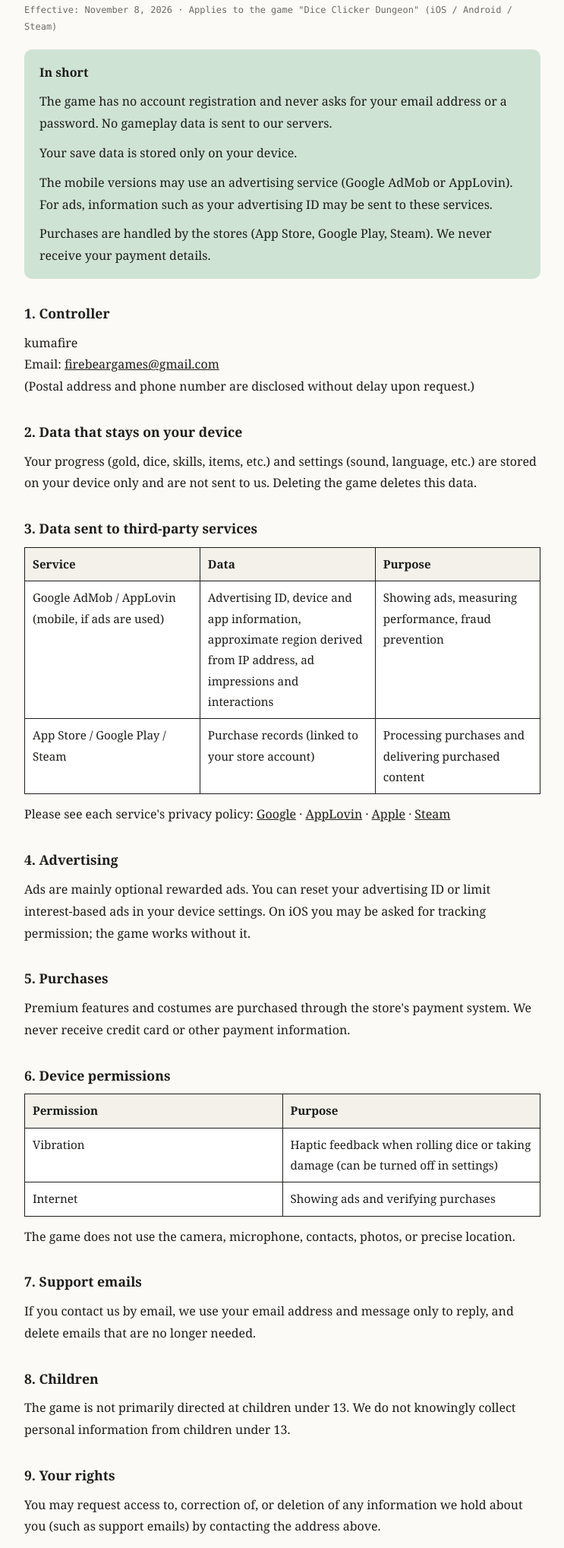
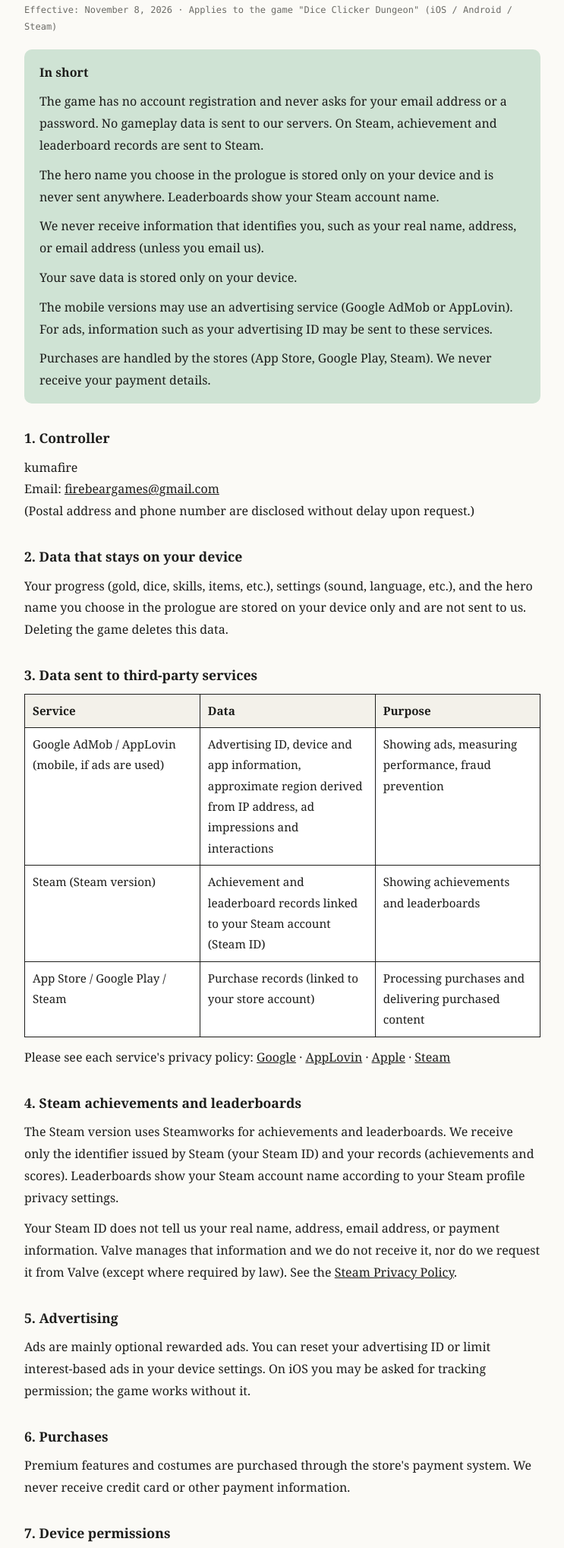
Before and after one commit to kumafire-tech/kumafire-tech.github.io, a plain HTML site: page privacy_en.html in a window 1280 px wide. Shown: the part 275-2312 px from the top of the page at 76% size, without its empty margins (268-1011 px from the left). Drawn offline with Linux system fonts and the light colour scheme.

Commit message:
プライバシーポリシーに Steam の実績・ランキングと主人公の名前の扱いを追記
Co-Authored-By: Claude Opus 5.5 <noreply@anthropic.com>
Claude-Session: https://claude.ai/code/session_01QX4PXLcbAvUyBwNopqBjiv

```diff
--- a/privacy_en.html
+++ b/privacy_en.html
@@ -8,7 +8,9 @@
 <span class="meta">Effective: November 8, 2026 · Applies to the game "Dice Clicker Dungeon" (iOS / Android / Steam)</span>
 <div class="summary">
 <p><b>In short</b></p>
-<p>The game has no account registration and never asks for your email address or a password. No gameplay data is sent to our servers.</p>
+<p>The game has no account registration and never asks for your email address or a password. No gameplay data is sent to our servers. On Steam, achievement and leaderboard records are sent to Steam.</p>
+<p>The hero name you choose in the prologue is stored only on your device and is never sent anywhere. Leaderboards show your Steam account name.</p>
+<p>We never receive information that identifies you, such as your real name, address, or email address (unless you email us).</p>
 <p>Your save data is stored only on your device.</p>
 <p>The mobile versions may use an advertising service (Google AdMob or AppLovin). For ads, information such as your advertising ID may be sent to these services.</p>
 <p>Purchases are handled by the stores (App Store, Google Play, Steam). We never receive your payment details.</p>
@@ -16,32 +18,36 @@
 <h3 class="sec">1. Controller</h3>
 <p>kumafire<br>Email: <a href="mailto:firebeargames@gmail.com">firebeargames@gmail.com</a><br>(Postal address and phone number are disclosed without delay upon request.)</p>
 <h3 class="sec">2. Data that stays on your device</h3>
-<p>Your progress (gold, dice, skills, items, etc.) and settings (sound, language, etc.) are stored on your device only and are not sent to us. Deleting the game deletes this data.</p>
+<p>Your progress (gold, dice, skills, items, etc.), settings (sound, language, etc.), and the hero name you choose in the prologue are stored on your device only and are not sent to us. Deleting the game deletes this data.</p>
 <h3 class="sec">3. Data sent to third-party services</h3>
 <table>
 <tr><th>Service</th><th>Data</th><th>Purpose</th></tr>
 <tr><td>Google AdMob / AppLovin (mobile, if ads are used)</td><td>Advertising ID, device and app information, approximate region derived from IP address, ad impressions and interactions</td><td>Showing ads, measuring performance, fraud prevention</td></tr>
+<tr><td>Steam (Steam version)</td><td>Achievement and leaderboard records linked to your Steam account (Steam ID)</td><td>Showing achievements and leaderboards</td></tr>
 <tr><td>App Store / Google Play / Steam</td><td>Purchase records (linked to your store account)</td><td>Processing purchases and delivering purchased content</td></tr>
 </table>
 <p>Please see each service's privacy policy: <a href="https://policies.google.com/privacy" target="_blank" rel="noopener">Google</a> · <a href="https://www.applovin.com/privacy/" target="_blank" rel="noopener">AppLovin</a> · <a href="https://www.apple.com/legal/privacy/" target="_blank" rel="noopener">Apple</a> · <a href="https://store.steampowered.com/privacy_agreement/" target="_blank" rel="noopener">Steam</a></p>
-<h3 class="sec">4. Advertising</h3>
+<h3 class="sec">4. Steam achievements and leaderboards</h3>
+<p>The Steam version uses Steamworks for achievements and leaderboards. We receive only the identifier issued by Steam (your Steam ID) and your records (achievements and scores). Leaderboards show your Steam account name according to your Steam profile privacy settings.</p>
+<p>Your Steam ID does not tell us your real name, address, email address, or payment information. Valve manages that information and we do not receive it, nor do we request it from Valve (except where required by law). See the <a href="https://store.steampowered.com/privacy_agreement/" target="_blank" rel="noopener">Steam Privacy Policy</a>.</p>
+<h3 class="sec">5. Advertising</h3>
 <p>Ads are mainly optional rewarded ads. You can reset your advertising ID or limit interest-based ads in your device settings. On iOS you may be asked for tracking permission; the game works without it.</p>
-<h3 class="sec">5. Purchases</h3>
+<h3 class="sec">6. Purchases</h3>
 <p>Premium features and costumes are purchased through the store's payment system. We never receive credit card or other payment information.</p>
-<h3 class="sec">6. Device permissions</h3>
+<h3 class="sec">7. Device permissions</h3>
 <table>
 <tr><th>Permission</th><th>Purpose</th></tr>
 <tr><td>Vibration</td><td>Haptic feedback when rolling dice or taking damage (can be turned off in settings)</td></tr>
-<tr><td>Internet</td><td>Showing ads and verifying purchases</td></tr>
+<tr><td>Internet</td><td>Showing ads, verifying purchases, Steam achievements and leaderboards</td></tr>
 </table>
 <p>The game does not use the camera, microphone, contacts, photos, or precise location.</p>
-<h3 class="sec">7. Support emails</h3>
+<h3 class="sec">8. Support emails</h3>
 <p>If you contact us by email, we use your email address and message only to reply, and delete emails that are no longer needed.</p>
-<h3 class="sec">8. Children</h3>
+<h3 class="sec">9. Children</h3>
 <p>The game is not primarily directed at children under 13. We do not knowingly collect personal information from children under 13.</p>
-<h3 class="sec">9. Your rights</h3>
+<h3 class="sec">10. Your rights</h3>
 <p>You may request access to, correction of, or deletion of any information we hold about you (such as support emails) by contacting the address above.</p>
-<h3 class="sec">10. Changes</h3>
+<h3 class="sec">11. Changes</h3>
 <p>We will announce any changes to this policy on this page, and important changes in the game's news section as well.</p>
 
 <footer><a href="index.html">トップ</a><a href="news.html">お知らせ</a><a href="faq.html">ヘルプ＆FAQ</a><a href="contact.html">お問い合わせ</a><a href="privacy.html">プライバシーポリシー</a><a href="about.html">運営者情報</a><a href="privacy_en.html">Privacy (EN)</a><span class="meta">© 2026 kumafire</span></footer>
```
Also changed, not shown: privacy.html (+16 -10 lines).
